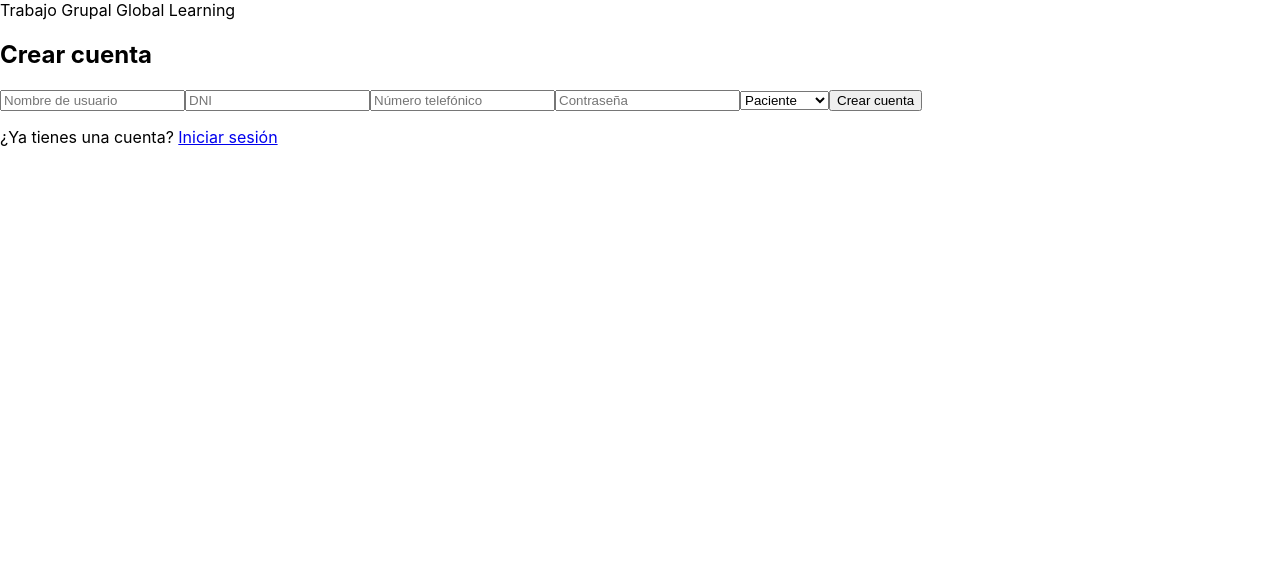
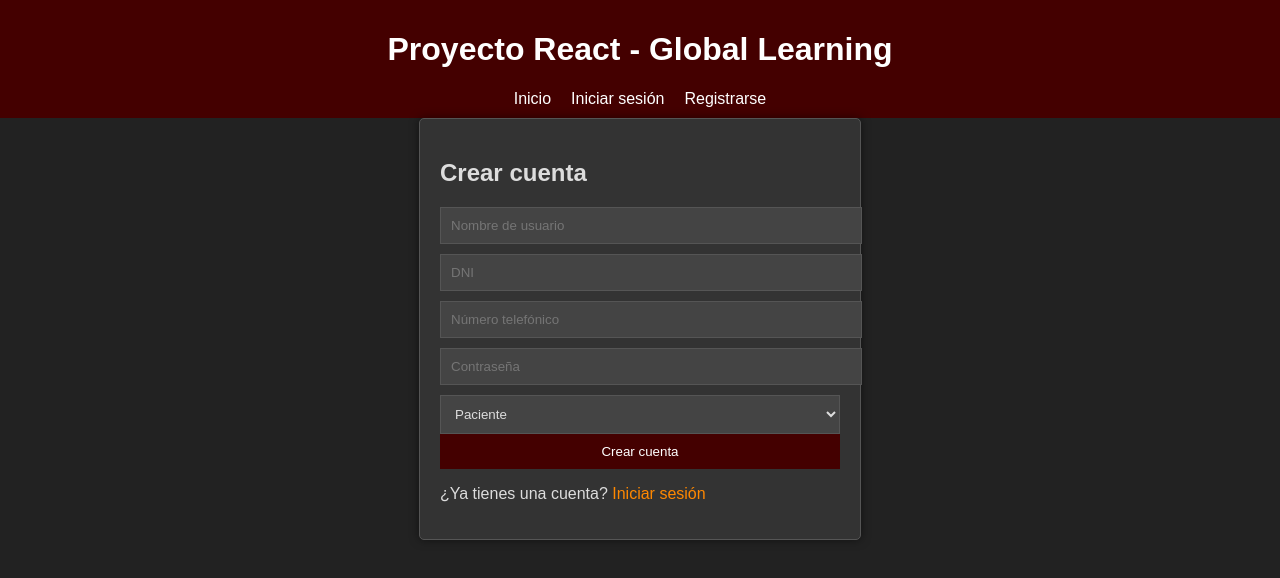
Before and after one commit to nicojpalacio/login-register-ls, a React (Create React App) app: page /register in a window 1280 px wide. Shown: the top 578 px of the page. Built offline with nearby package versions, Linux system fonts and the light colour scheme.

Commit message:
styles-aplied

```diff
--- a/src/App.css
+++ b/src/App.css
@@ -1,38 +1,51 @@
-.App {
-  text-align: center;
+/* styles.css */
+body {
+  background-color: #222;
+  color: #ddd;
+  font-family: Arial, sans-serif;
 }
 
-.App-logo {
-  height: 40vmin;
-  pointer-events: none;
+.header {
+  background-color: #440000;
+  color: #fff;
+  padding: 10px;
 }
 
-@media (prefers-reduced-motion: no-preference) {
-  .App-logo {
-    animation: App-logo-spin infinite 20s linear;
-  }
+.container {
+  max-width: 800px;
+  margin: 0 auto;
+  padding: 20px;
 }
 
-.App-header {
-  background-color: #282c34;
-  min-height: 100vh;
-  display: flex;
-  flex-direction: column;
-  align-items: center;
-  justify-content: center;
-  font-size: calc(10px + 2vmin);
-  color: white;
+.form-group {
+  margin-bottom: 20px;
 }
 
-.App-link {
-  color: #61dafb;
+.input {
+  padding: 10px;
+  width: 100%;
+  border: 1px solid #555;
+  background-color: #333;
+  color: #ddd;
 }
 
-@keyframes App-logo-spin {
-  from {
-    transform: rotate(0deg);
-  }
-  to {
-    transform: rotate(360deg);
-  }
+.button {
+  padding: 10px 20px;
+  background-color: #440000;
+  color: #fff;
+  border: none;
+  cursor: pointer;
 }
+
+.button:hover {
+  background-color: #550000;
+}
+
+.link {
+  color: #ff8800;
+  text-decoration: none;
+}
+
+.link:hover {
+  color: #ffbb33;
+}
--- a/src/App.jsx
+++ b/src/App.jsx
@@ -7,6 +7,7 @@ import Login from './pages/Login';
 import Dashboard from './pages/Dashboard';
 import Register from './pages/Register';
 import Professionals from './pages/Professionals';
+import './App.css';
 
 const App = () => {
   const [isLoggedIn, setIsLoggedIn] = useState(
--- /dev/null
+++ b/src/components/Header.css
@@ -0,0 +1,16 @@
+.header {
+    background-color: #440000;
+    color: #fff;
+    padding: 10px;
+    text-align: center;
+  }
+
+  .header a {
+    color: #fff;
+    text-decoration: none;
+    margin: 0 10px;
+  }
+
+  .header a:hover {
+    color: #ff8800;
+  }
--- a/src/components/Header.jsx
+++ b/src/components/Header.jsx
@@ -1,8 +1,20 @@
 
 import React from 'react';
+import { Link } from 'react-router-dom';
+import './Header.css';
 
 const Header = () => {
-  return <header>Trabajo Grupal Global Learning</header>;
+  return (
+    <header className="header">
+      <h1>Proyecto React - Global Learning</h1>
+      <nav>
+        <Link to="/">Inicio</Link>
+        <Link to="/login">Iniciar sesión</Link>
+        <Link to="/register">Registrarse</Link>
+
+      </nav>
+    </header>
+  );
 };
 
 export default Header;
--- /dev/null
+++ b/src/pages/Login.css
@@ -0,0 +1,42 @@
+/* Login.css */
+.login-container {
+    max-width: 400px;
+    margin: 0 auto;
+    padding: 20px;
+    background-color: #333;
+    border: 1px solid #555;
+    border-radius: 5px;
+    box-shadow: 0 0 10px rgba(0, 0, 0, 0.5);
+  }
+
+  .login-input {
+    padding: 10px;
+    width: 100%;
+    margin-bottom: 10px;
+    background-color: #444;
+    border: 1px solid #555;
+    color: #ddd;
+  }
+
+  .login-button {
+    padding: 10px;
+    width: 100%;
+    background-color: #440000;
+    color: #fff;
+    border: none;
+    cursor: pointer;
+    transition: background-color 0.3s;
+  }
+
+  .login-button:hover {
+    background-color: #550000;
+  }
+
+  .login-link {
+    color: #ff8800;
+    text-decoration: none;
+  }
+
+  .login-link:hover {
+    color: #ffbb33;
+  }
--- a/src/pages/Login.jsx
+++ b/src/pages/Login.jsx
@@ -1,6 +1,6 @@
 import React, { useState } from 'react';
 import { Link, useNavigate } from 'react-router-dom';
-
+import './Login.css'
 const Login = ({ setIsLoggedIn }) => {
   const [username, setUsername] = useState('');
   const [password, setPassword] = useState('');
@@ -18,11 +18,11 @@ const Login = ({ setIsLoggedIn }) => {
         localStorage.setItem('isLoggedIn', 'true');
         setIsLoggedIn(true);
 
-        if (userData.userType === 'profesional') {
+        /* if (userData.userType === 'profesional') {
           navigate('/professionals'); // Redirige a la ruta de profesionales
-        } else {
+        } else { */
           navigate('/dashboard'); // Redirige al dashboard
-        }
+
       } else {
         alert('Credenciales inválidas. Por favor, verifica tus datos.');
       }
@@ -30,22 +30,24 @@ const Login = ({ setIsLoggedIn }) => {
 
 
   return (
-    <div>
+    <div className="login-container">
     <h2>Iniciar sesión</h2>
     <input
       type="text"
+      className="login-input"
       placeholder="Usuario"
       value={username}
-        onChange={(e) => setUsername(e.target.value)}
+      onChange={e => setUsername(e.target.value)}
     />
     <input
       type="password"
+      className="login-input"
       placeholder="Contraseña"
       value={password}
-        onChange={(e) => setPassword(e.target.value)}
+      onChange={e => setPassword(e.target.value)}
     />
-      <button onClick={handleLogin}>Iniciar sesión</button>
-      <p>¿No tienes una cuenta? <Link to="/register">Crear una cuenta</Link></p>
+    <button className="login-button" onClick={handleLogin}>Iniciar sesión</button>
+    <p>No tienes una cuenta? <Link to="/register" className="login-link">Crear una cuenta</Link></p>
   </div>
 );
 };
--- /dev/null
+++ b/src/pages/Register.css
@@ -0,0 +1,49 @@
+.register-container {
+    max-width: 400px;
+    margin: 0 auto;
+    padding: 20px;
+    background-color: #333;
+    border: 1px solid #555;
+    border-radius: 5px;
+    box-shadow: 0 0 10px rgba(0, 0, 0, 0.5);
+  }
+
+  .register-input {
+    padding: 10px;
+    width: 100%;
+    margin-bottom: 10px;
+    background-color: #444;
+    border: 1px solid #555;
+    color: #ddd;
+  }
+
+  .register-select {
+    padding: 10px;
+    width: 100%;
+    background-color: #444;
+    border: 1px solid #555;
+    color: #ddd;
+  }
+
+  .register-button {
+    padding: 10px;
+    width: 100%;
+    background-color: #440000;
+    color: #fff;
+    border: none;
+    cursor: pointer;
+    transition: background-color 0.3s;
+  }
+
+  .register-button:hover {
+    background-color: #550000;
+  }
+
+  .register-link {
+    color: #ff8800;
+    text-decoration: none;
+  }
+
+  .register-link:hover {
+    color: #ffbb33;
+  }
--- a/src/pages/Register.jsx
+++ b/src/pages/Register.jsx
@@ -1,5 +1,6 @@
 import React, { useState } from "react";
 import { Link, useNavigate  } from "react-router-dom";
+import './Register.css';
 
 
 const Register = () => {
@@ -33,39 +34,43 @@ const Register = () => {
   };
 
   return (
-    <div>
+    <div className="register-container">
       <h2>Crear cuenta</h2>
       <input
         type="text"
+        className="register-input"
         placeholder="Nombre de usuario"
         value={username}
         onChange={(e) => setUsername(e.target.value)}
       />
       <input
         type="text"
+        className="register-input"
         placeholder="DNI"
         value={dni}
         onChange={(e) => setDni(e.target.value)}
       />
       <input
         type="text"
+        className="register-input"
         placeholder="Número telefónico"
         value={phoneNumber}
         onChange={(e) => setPhoneNumber(e.target.value)}
       />
       <input
         type="password"
+        className="register-input"
         placeholder="Contraseña"
         value={password}
         onChange={(e) => setPassword(e.target.value)}
       />
-      <select value={userType} onChange={(e) => setUserType(e.target.value)}>
+      <select className="register-select" value={userType} onChange={(e) => setUserType(e.target.value)}>
         <option value="paciente">Paciente</option>
         <option value="profesional">Profesional</option>
       </select>
-      <button onClick={handleRegister}>Crear cuenta</button>
+      <button className="register-button" onClick={handleRegister}>Crear cuenta</button>
       <p>
-        ¿Ya tienes una cuenta? <Link to="/login">Iniciar sesión</Link>
+        ¿Ya tienes una cuenta? <Link to="/login" className="register-link">Iniciar sesión</Link>
       </p>
     </div>
   );
```
Also changed, not shown: src/pages/Home.css (added, +18 -0 lines). Lines whose indentation alone changed are shown as unchanged.
